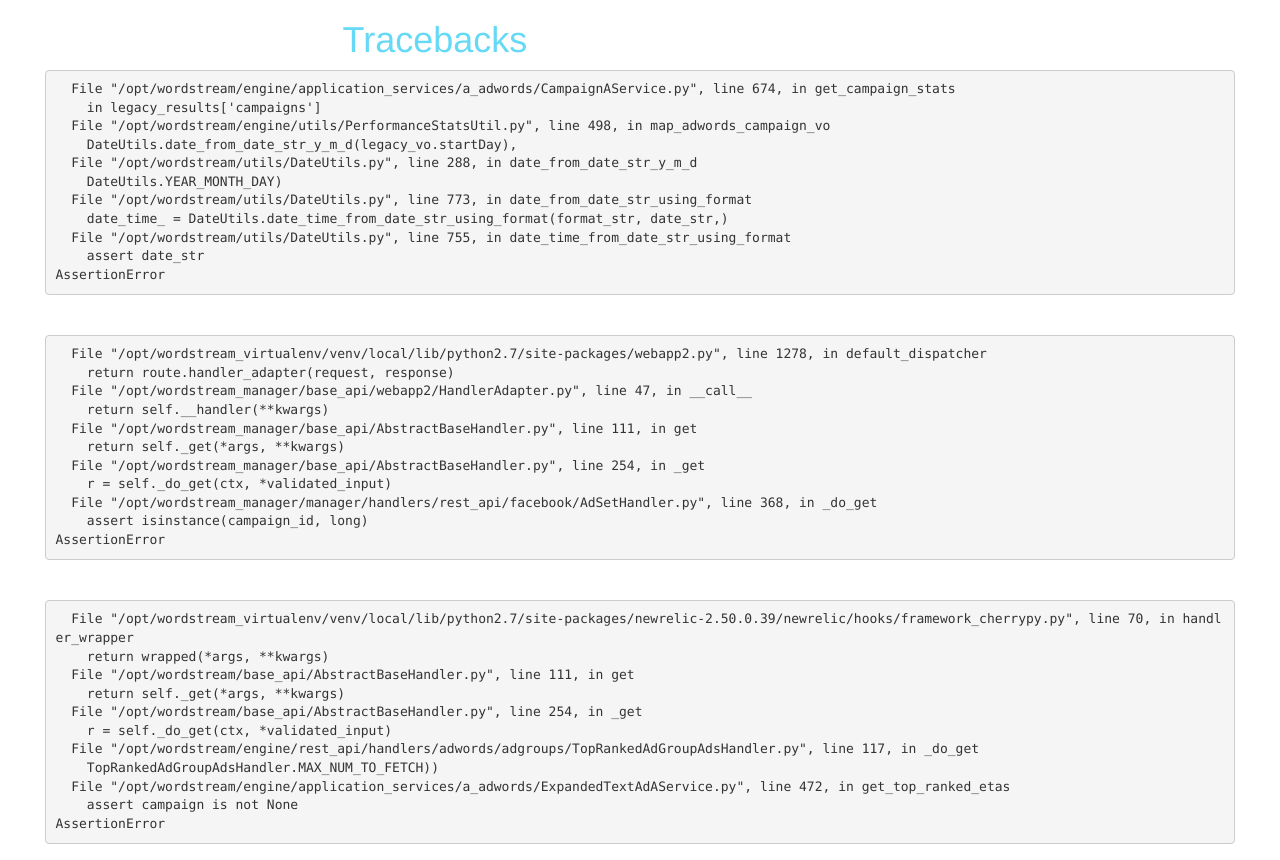
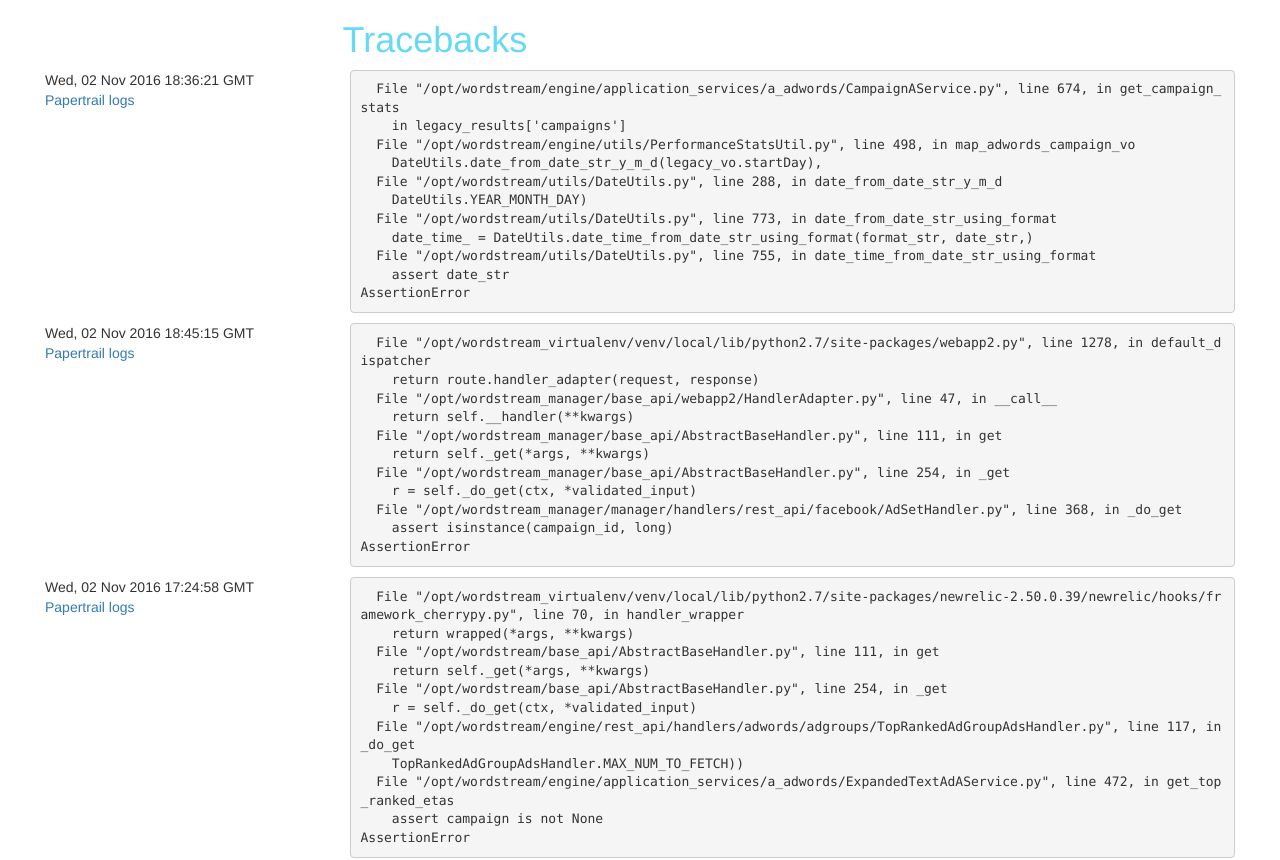
Before and after one commit to topher200/assertion-context, an Angular app in the folder angular/: page / in a window 1280 px wide. Shown: the top 860 px of the page. Built offline with nearby package versions, Linux system fonts and the light colour scheme.

Commit message:
show date and papertrail link

```diff
--- a/angular/src/app/tracebacks/tracebacks.component.html
+++ b/angular/src/app/tracebacks/tracebacks.component.html
@@ -1,8 +1,14 @@
 <main class="container" role="main">
 
 <section *ngFor="let traceback of tracebacks" >
-  <div class="panel-body">
-    <pre class="prettyprint"><code class="language-py">{{traceback.text}}</code></pre>
+  <div class="traceback-container">
+    <div class="traceback-metadata col-md-3">
+      <p>{{traceback.origin_timestamp}}<br>
+      <a href="https://papertrailapp.com/systems/{{traceback.instance_id}}/events?focus={{traceback.origin_papertrail_id}}">Papertrail logs</a></p>
+    </div>
+    <div class="traceback-text col-md-9">
+      <pre class="prettyprint"><code class="language-py">{{traceback.text}}</code></pre>
+    </div>
   </div>
 </section>
 </main>
```
